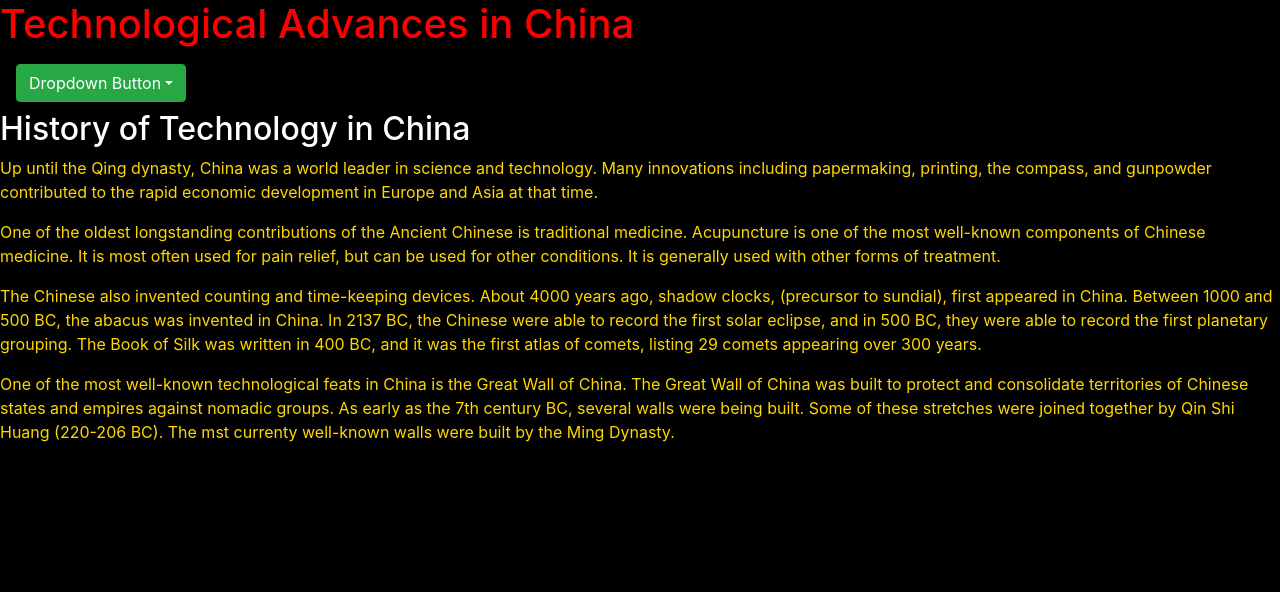
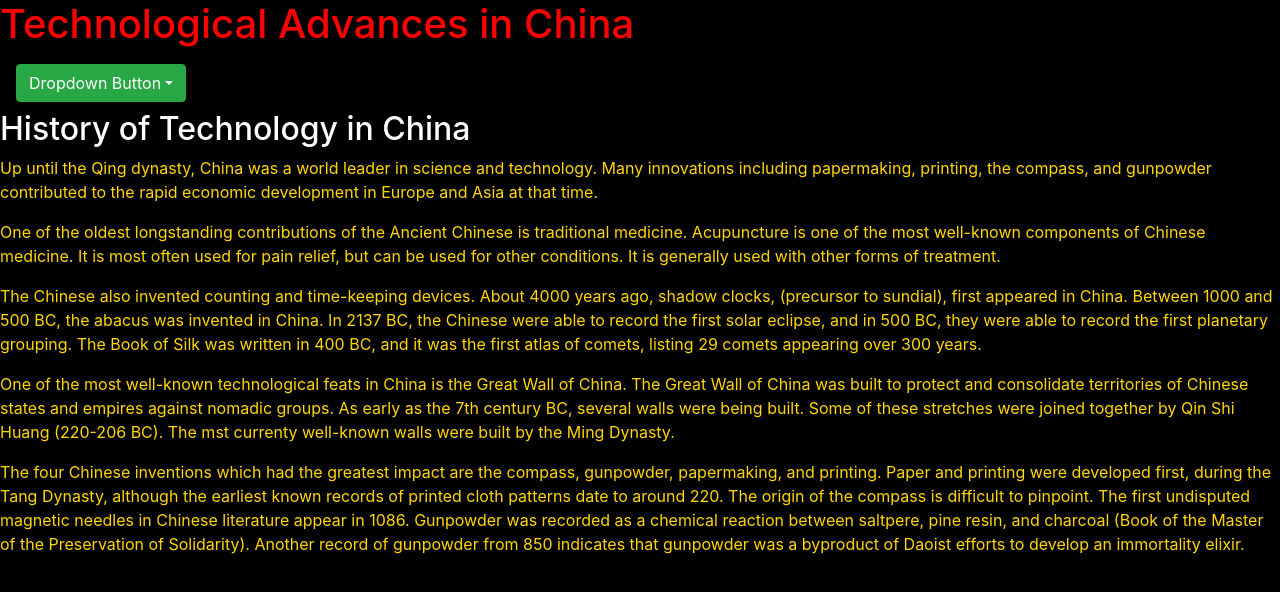
Before and after one commit to tubajack/TravelToChina, a React (Create React App) app in the folder client/: page /technology in a window 1280 px wide. Shown: the top 592 px of the page. Built offline with nearby package versions, Linux system fonts and the light colour scheme.

Commit message:
Talking about 4 fundamental inventions in Chinese history which changed the world.

```diff
--- a/client/src/pages/Technology.js
+++ b/client/src/pages/Technology.js
@@ -38,6 +38,15 @@ export default class Technology extends Component {
           Some of these stretches were joined together by Qin Shi Huang (220-206 BC). The mst currenty well-known
           walls were built by the Ming Dynasty.
         </p>
+
+        <p>
+          The four Chinese inventions which had the greatest impact are the compass, gunpowder, papermaking, and printing.
+          Paper and printing were developed first, during the Tang Dynasty, although the earliest known records of printed
+          cloth patterns date to around 220. The origin of the compass is difficult to pinpoint. The first undisputed magnetic
+          needles in Chinese literature appear in 1086. Gunpowder was recorded as a chemical reaction between saltpere, pine resin,
+          and charcoal (Book of the Master of the Preservation of Solidarity). Another record of gunpowder from 850 indicates that
+          gunpowder was a byproduct of Daoist efforts to develop an immortality elixir.
+        </p>
       </div>
     );
   }
```
